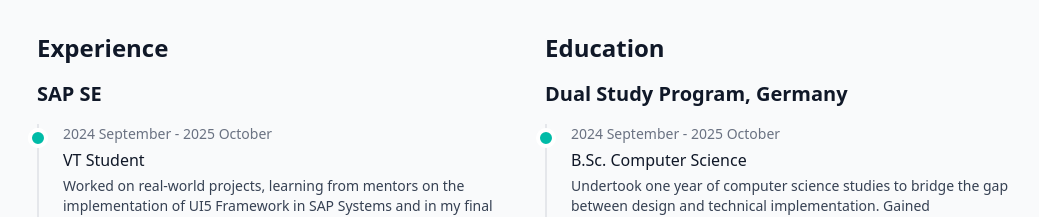
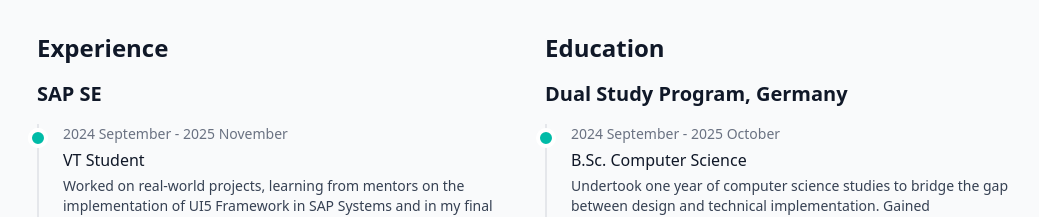
Before and after one commit to Obrianmaina/Brian-Maina-Portfolio, a Next.js app in the folder portfolio/: page / in a window 1280 px wide. Shown: the part 1260-1477 px from the top of the page, without its empty margins (115-1154 px from the left). Built offline with nearby package versions, Linux system fonts and the light colour scheme.

Commit message:
November

```diff
--- a/portfolio/src/app/page.tsx
+++ b/portfolio/src/app/page.tsx
@@ -37,7 +37,7 @@ const experienceData: TimelineSection[] = [
       entries: [
         {
           title: "VT Student",
-          date: "2024 September - 2025 October",
+          date: "2024 September - 2025 November",
           description: "Worked on real-world projects, learning from mentors on the implementation of UI5 Framework in SAP Systems and in my final rotation delivered a Web Components API Viewer for the SAP UI5 Core Framework team."
         },
         {
```
